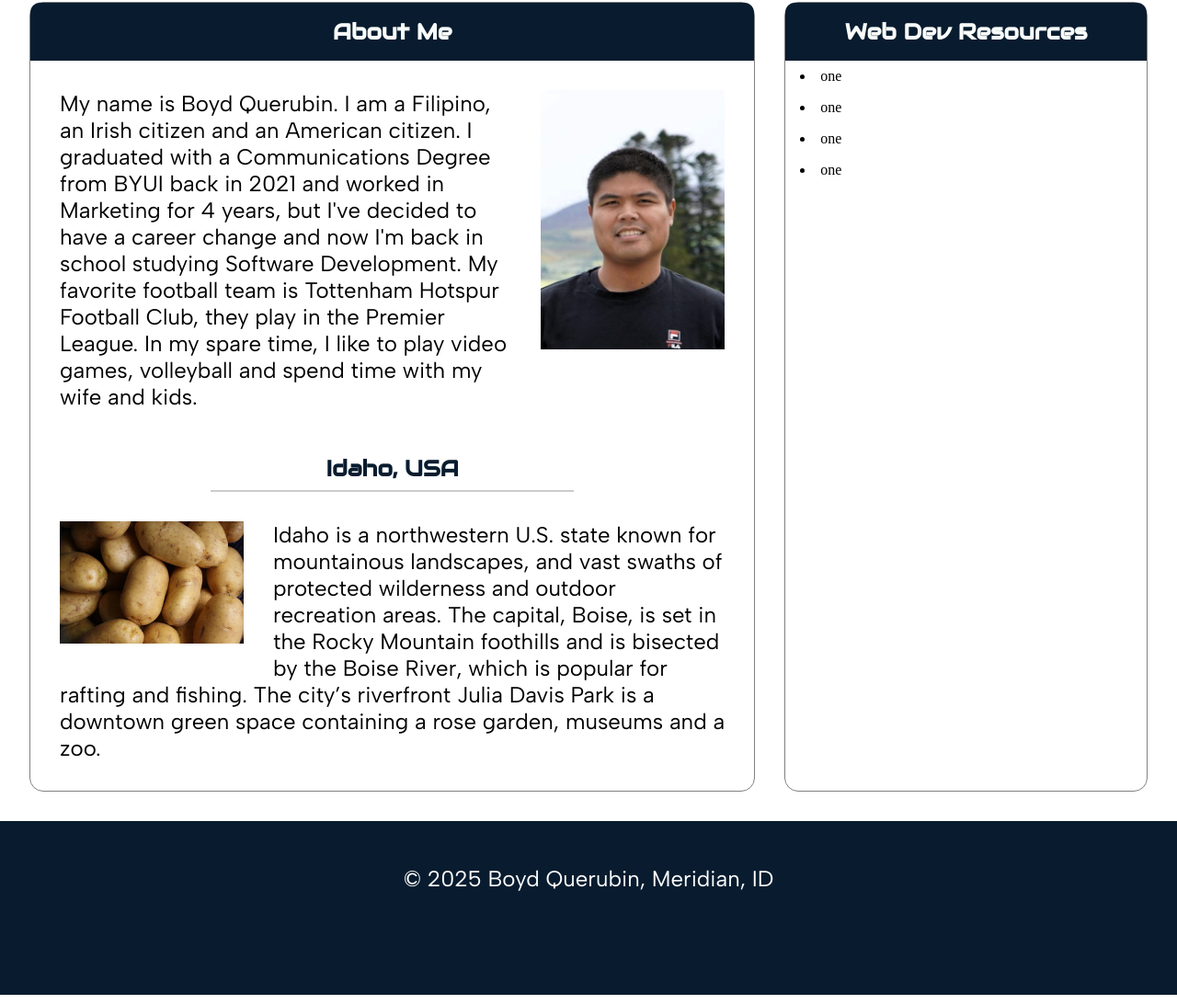
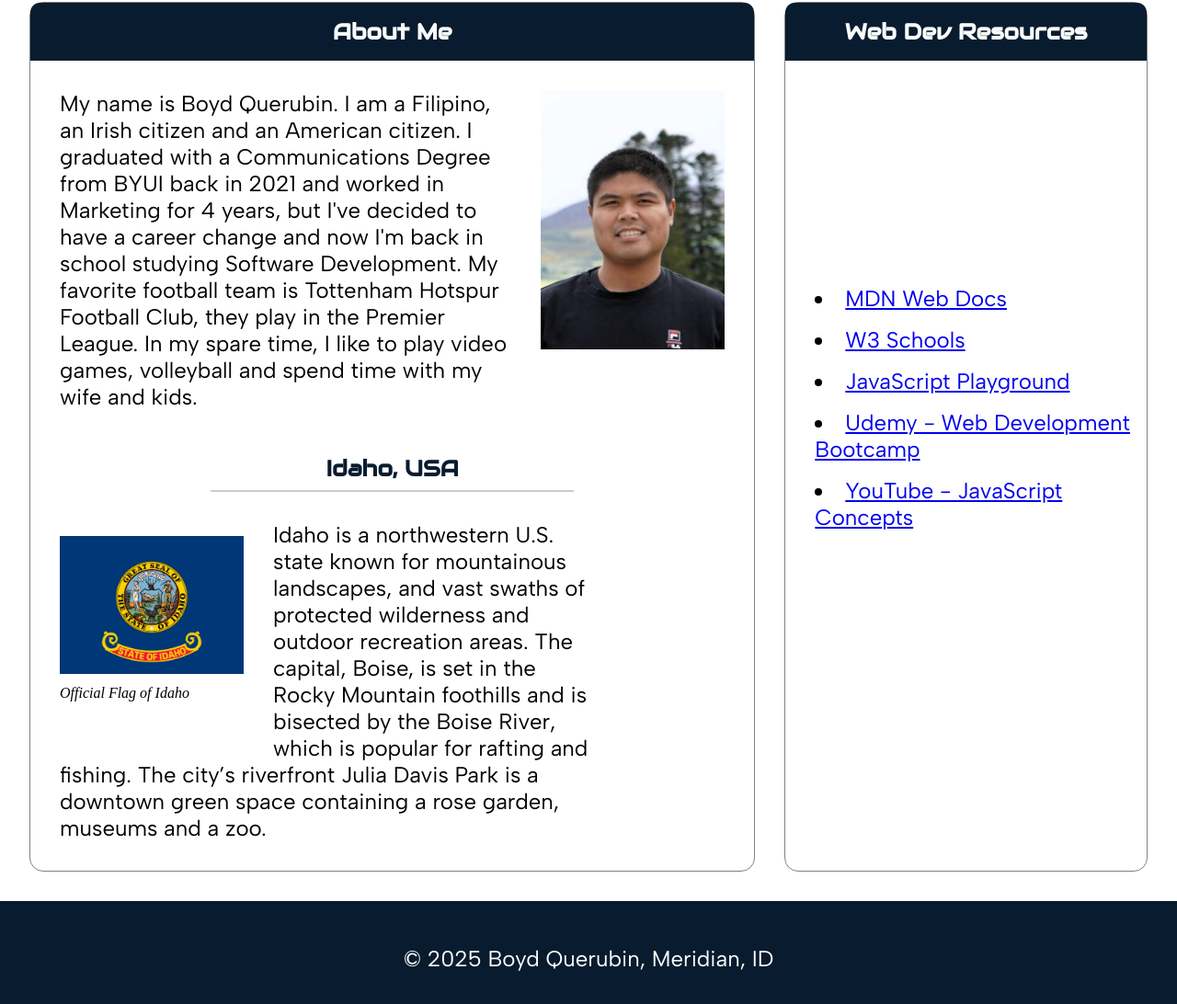
Before and after one commit to boydquerubin/wdd131, a plain HTML site: page index.html in a window 1280 px wide. Shown: the part 212-1304 px from the top of the page at 92% size. Drawn offline with Linux system fonts and the light colour scheme.

Commit message:
done maybe

```diff
--- a/index.html
+++ b/index.html
@@ -32,8 +32,11 @@
       </p>
       <h3>Idaho, USA</h3>
       <hr>
-      <img alt="potato picture" src="/images/potato.jpg" class="potato-image">
-      <p>Idaho is a northwestern U.S. state known for mountainous landscapes, and
+      <div class="idaho-flag">
+        <img alt="idaho flag picture" src="/images/idaho-flag.jpg">
+        <figcaption>Official Flag of Idaho</figcaption>
+      </div>
+      <p class="idaho-paragraph">Idaho is a northwestern U.S. state known for mountainous landscapes, and
         vast swaths of protected wilderness and outdoor recreation areas. The
         capital, Boise, is set in the Rocky Mountain foothills and is bisected
         by the Boise River, which is popular for rafting and fishing. The city’s
@@ -42,11 +45,12 @@
     </section>
     <section class="card">
       <h2>Web Dev Resources</h2>
-      <ul>
-        <li>one</li>
-        <li>one</li>
-        <li>one</li>
-        <li>one</li>
+      <ul class="web-dev-links">
+        <li><a href="https://developer.mozilla.org/en-US/docs/Web/JavaScript" target="_blank" title="MDN Web Docs">MDN Web Docs</a></li>
+        <li><a href="https://www.w3schools.com/js/" target="_blank" title="W3 Schools">W3 Schools</a></li>
+        <li><a href="https://playcode.io/" target="_blank" title="JavaScript Playground">JavaScript Playground</a></li>
+        <li><a href="https://www.udemy.com/course/the-complete-web-development-bootcamp/" target="_blank" title="Udemy">Udemy - Web Development Bootcamp</a></li>
+        <li><a href="https://www.youtube.com/watch?v=lkIFF4maKMU&ab_channel=Fireship" target="_blank" title="YouTube">YouTube - JavaScript Concepts</a></li>
       </ul>
     </section>
   </main>
--- a/styles/base.css
+++ b/styles/base.css
@@ -123,15 +123,37 @@ main .card .profile-image {
   padding: 2rem;
 }
 
-main .card .potato-image {
+main .card .idaho-flag {
   float: left;
   padding: 2rem;
+  margin: 1rem 0rem;
+  font-style: italic;
+}
+
+figcaption {
+  padding-top: .5rem;
 }
 
 main .card li {
   align-items: center;
   padding: 0.5rem 1rem;
   list-style-position: inside;
+}
+
+main .web-dev-links {
+  font-family: Albert Sans, Arial, Helvetica, sans-serif;
+  font-size: x-large;
+  display: flex;
+  flex-direction: column;
+  justify-content: center;
+  align-items: flex-start;
+  height: 80%;
+  text-align: left;
+  padding-left: 1rem;
+}
+
+main .idaho-paragraph {
+  max-width: 75%;
 }
 
 p {
```
Also changed, not shown: images/idaho-flag.jpg (added).
